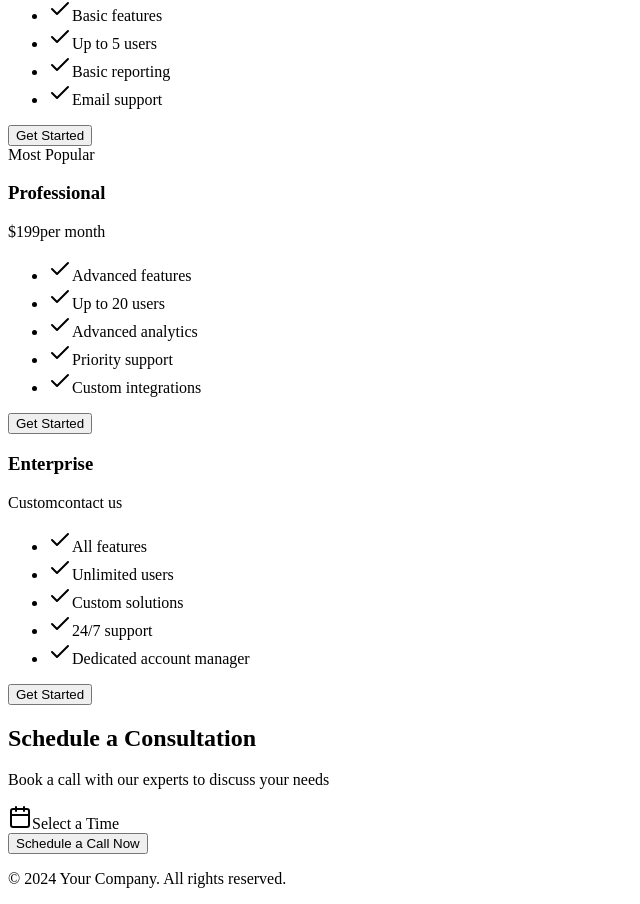
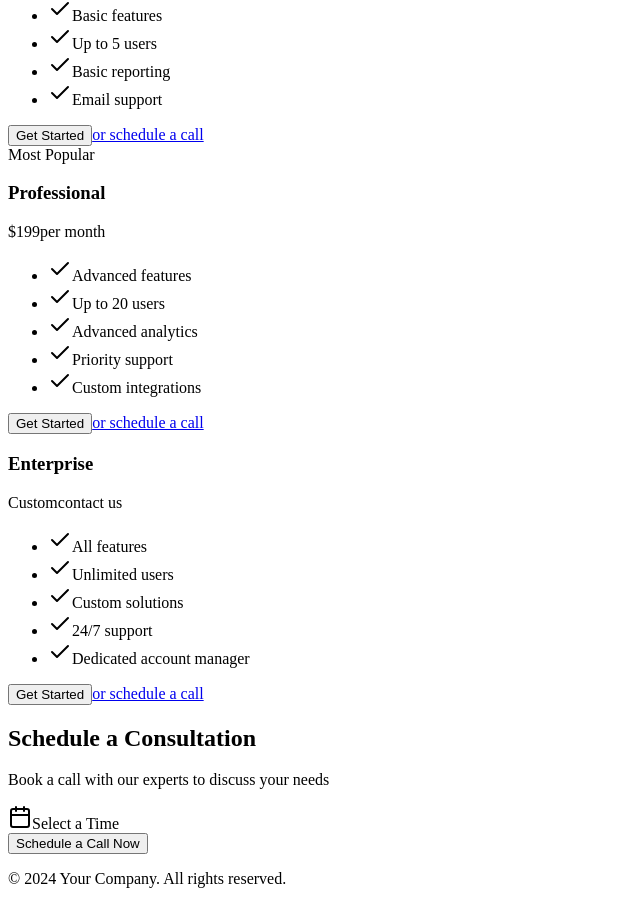
Before and after one commit to nimblegeek/MakerModeLanding, a React (Vite) app in the folder client/: page / in a window 1280 px wide. Shown: the part 1075-1979 px from the top of the page, without its empty margins (0-640 px from the left). Built offline with nearby package versions, Linux system fonts and the light colour scheme.

Commit message:
Agent query: Are the pricing cards showing correctly with 'Get Started' buttons and 'or schedule a call' links underneath? Also, do the 'Get Started' buttons no longer scroll to the booking section?

```diff
--- a/client/src/components/Pricing.tsx
+++ b/client/src/components/Pricing.tsx
@@ -98,13 +98,17 @@ export default function Pricing() {
                 <Button
                   className={`w-full mt-6 ${plan.popular ? 'bg-primary' : ''}`}
                   variant={plan.popular ? "default" : "outline"}
-                  onClick={() => {
-                    const bookingSection = document.getElementById('booking');
-                    bookingSection?.scrollIntoView({ behavior: 'smooth' });
-                  }}
                 >
                   Get Started
                 </Button>
+                <a
+                  href="https://cal.com/your-organization/consultation"
+                  className="block text-sm text-muted-foreground text-center mt-2 hover:underline"
+                  target="_blank"
+                  rel="noopener noreferrer"
+                >
+                  or schedule a call
+                </a>
               </CardContent>
             </Card>
           </motion.div>
```
